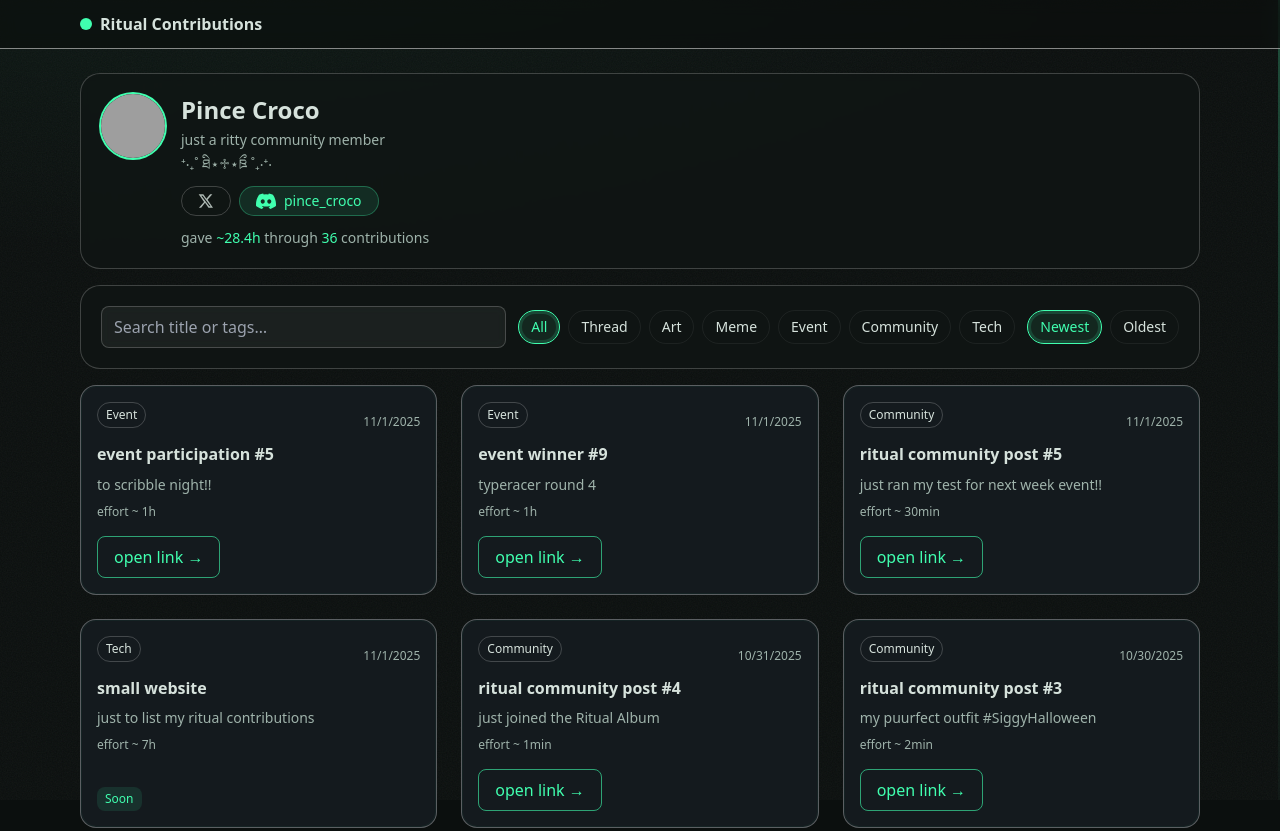
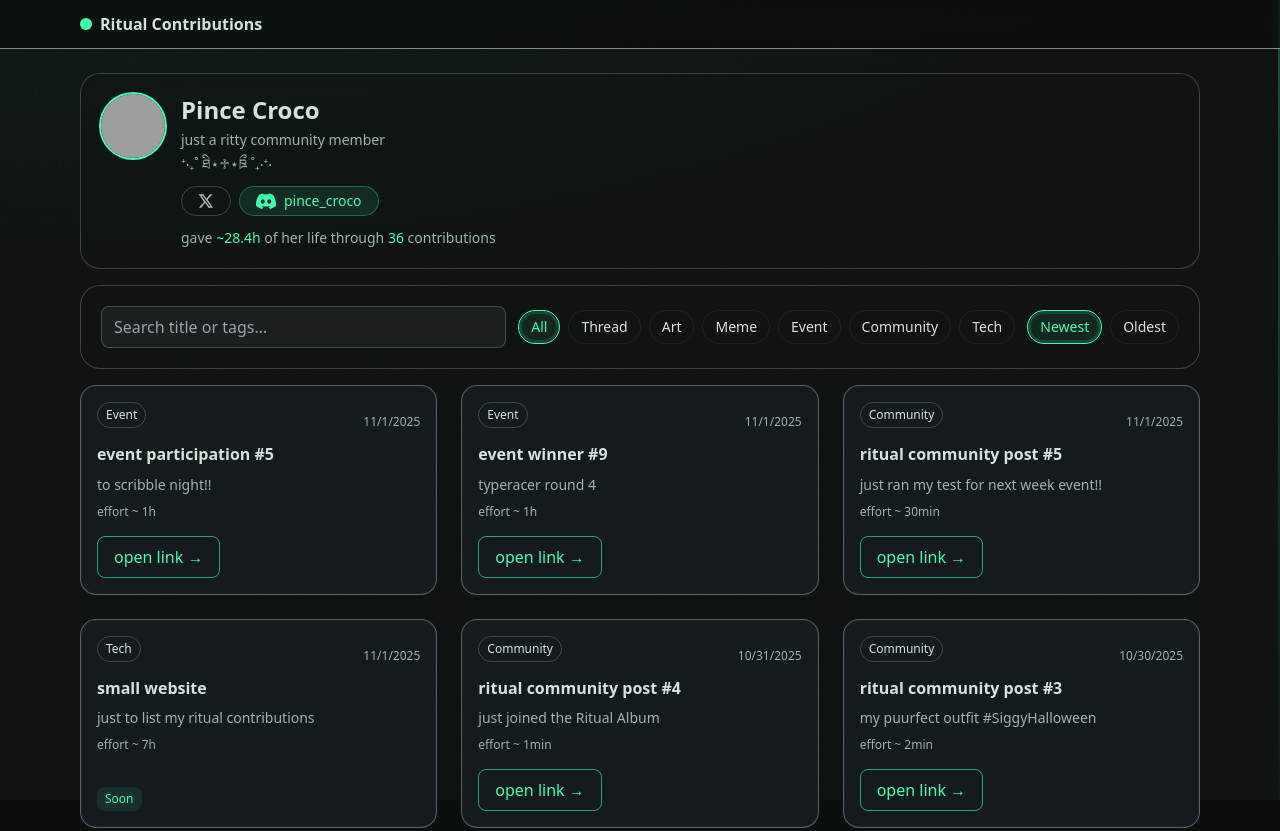
Before and after one commit to nafyn/ritual-pince, a plain HTML site: page index.html in a window 1280 px wide. Shown: the top 831 px of the page. Drawn offline with nearby package versions, Linux system fonts and the light colour scheme; grey boxes are pictures that could not be loaded.

Commit message:
Update index.html

```diff
--- a/index.html
+++ b/index.html
@@ -292,7 +292,7 @@
     const value = Math.floor(progress * end);
 
     statsEl.innerHTML = `
-      gave <span style="color:#40ffaf">~${totalHours}h</span> through
+      gave <span style="color:#40ffaf">~${totalHours}h</span> of her life through
       <span style="color:#40ffaf">${value}</span> contributions
     `;
 
```
